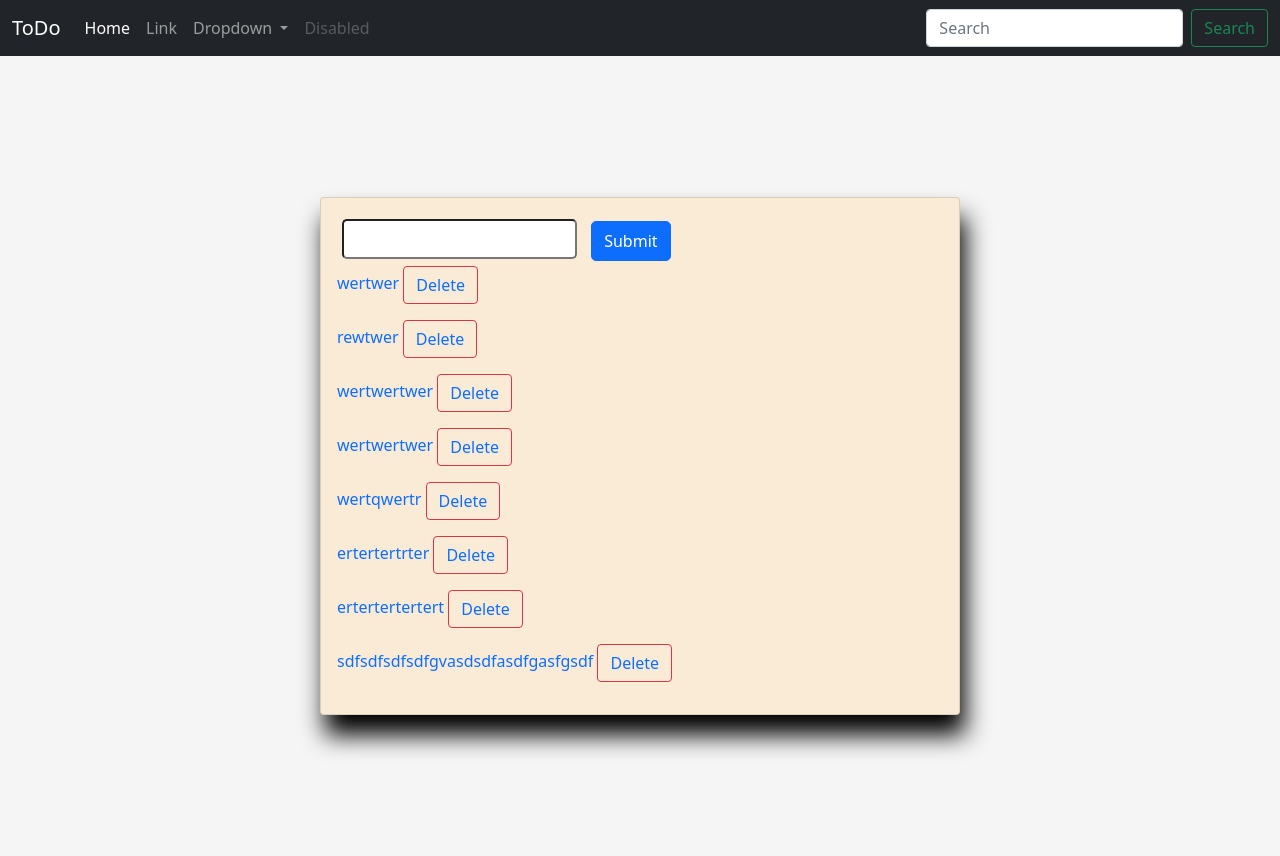
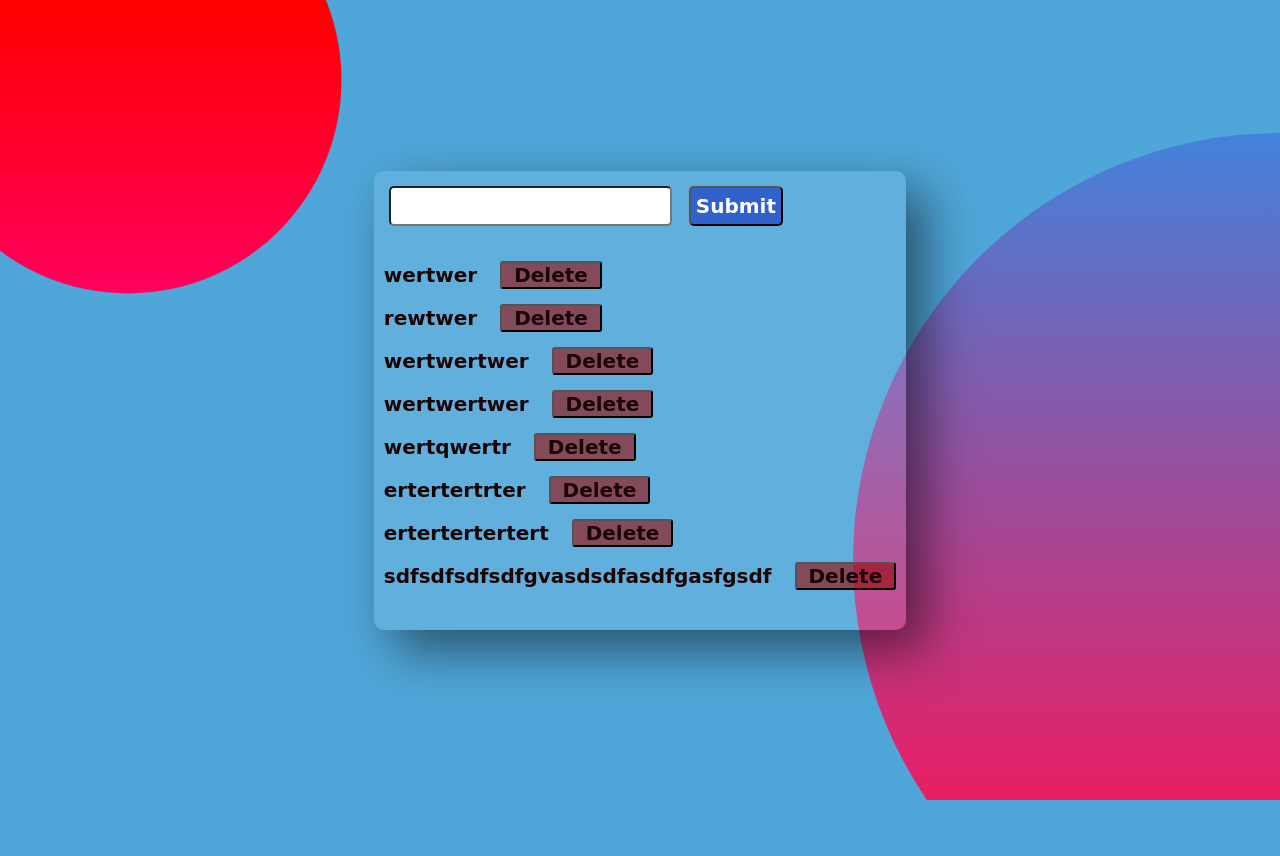
Before and after one commit to sunilRathod1998/todo_web, a Django app: template task/templates/tasks/list.html in a window 1280 px wide. After the commit the page ends 800 px from the top, so only its background shows below. Run offline with Django 3.2, Linux system fonts and the light colour scheme; the template is opened without the code that fills it: values that come from a table or form of the project are taken from there, others are empty; data comes from the database, SQL or seed files in the repository; both versions use the stored data as it was after the commit; form fields are guessed from the names that the template uses; some libraries are stand-ins or nearby versions.

Commit message:
css improved

```diff
--- a/task/static/css/style.css
+++ b/task/static/css/style.css
@@ -1,30 +1,89 @@
 *{
     padding: 0;
     margin: 0;
+    box-sizing: border-box;
+    font-family: Comic Sans MS;
+    font-size: 20px;
+    font-weight: bold;
 
 }
 
-.crd{
-    background-color: whitesmoke;
+body{
+    background-color: #4fa6d8;
     display: flex;
     justify-content: center;
     align-items: center;
     width: 100vw;
     height: 100vh;
 }
+body::before{
+    content:"";
+    position: absolute;
+    top: 0;
+    left: 0;
+    width: 100%;
+    height: 100%;
+    background: linear-gradient(#f00, #f0f);
+    clip-path: circle(20% at 10% 10%);
+}
+
+body::after{
+    content:"";
+    position: absolute;
+    top: 0;
+    left: 0;
+    width: 100%;
+    height: 100%;
+    background: linear-gradient(#2196f3, #e91e63);
+    clip-path: circle(40% at right 70%);
+}
+
 .card{
-    background-color: antiquewhite;
-    width: 200px;
-    box-shadow: 5px 20px 25px rgba(0,0,0, 10);
+    background: rgba(255,255,255,0.1);
+    /* width: 40vw; */
+    border-radius: 10px;
+    box-shadow: 20px 20px 50px rgba(0,0,0, .5);
+    padding: 10px;
+    z-index: 1;
 }
-.card input{
-    height: 40px;
+.content{
+    display: flex;
+    flex-direction: column;
+}
+.card_top input{
+    height: 2rem;
     border-radius: 5px;
     margin: 5px;
     }
-.tasks a {
+.task{
+    margin: 15px 0 ;
+    color: black;
+}
+.task a {
     text-decoration: none;
+    padding-right: 10px;
+
 }
-.tasks del{
-    color: red;
+.task a{
+    color: rgb(26, 4, 4);
 }
+.task .del{
+    background-color: rgb(153, 8, 8, .6);
+    margin-left:6px;
+    color: white;
+    padding: 0 2px;
+    border-radius: 3px;
+}
+.btn{
+    background-color: rgba(2, 20, 185, 0.5);
+    color: white;
+    padding: 0 5px;
+}
+.del:hover{
+    background-color: blueviolet;
+    color: white;
+
+
+}
+.del a:hover{
+    color: white;
--- a/task/templates/tasks/base.html
+++ b/task/templates/tasks/base.html
@@ -6,16 +6,14 @@
     <meta charset="utf-8">
     <meta name="viewport" content="width=device-width, initial-scale=1">
       {% load static %}
-    <!-- Bootstrap CSS -->
-    <!-- <link href="https://cdn.jsdelivr.net/npm/bootstrap@5.1.3/dist/css/bootstrap.min.css" rel="stylesheet" integrity="sha384-1BmE4kWBq78iYhFldvKuhfTAU6auU8tT94WrHftjDbrCEXSU1oBoqyl2QvZ6jIW3" crossorigin="anonymous"> -->
-    <link rel="stylesheet" href={% static "css\bootstrap.min.css" %}>
+
     <link rel="stylesheet" href={% static "css\style.css" %}>
     <title>Hello, world!</title>
   </head>
   <body>
 
 
-    <nav class="navbar navbar-expand-lg navbar-dark bg-dark">
+    {% comment %} <nav class="navbar navbar-expand-lg navbar-dark bg-dark">
         <div class="container-fluid">
           <a class="navbar-brand" href="#">ToDo</a>
           <button class="navbar-toggler" type="button" data-bs-toggle="collapse" data-bs-target="#navbarSupportedContent" aria-controls="navbarSupportedContent" aria-expanded="false" aria-label="Toggle navigation">
@@ -50,7 +48,7 @@
             </form>
           </div>
         </div>
-      </nav>
+      </nav> {% endcomment %}
 
 
     {% block list %}
@@ -60,15 +58,5 @@
 
     {% endblock update %}
 
-    <!-- Optional JavaScript; choose one of the two! -->
-
-    <!-- Option 1: Bootstrap Bundle with Popper -->
-    <script src="https://cdn.jsdelivr.net/npm/bootstrap@5.1.3/dist/js/bootstrap.bundle.min.js" integrity="sha384-ka7Sk0Gln4gmtz2MlQnikT1wXgYsOg+OMhuP+IlRH9sENBO0LRn5q+8nbTov4+1p" crossorigin="anonymous"></script>
-
-    <!-- Option 2: Separate Popper and Bootstrap JS -->
-    <!--
-    <script src="https://cdn.jsdelivr.net/npm/@popperjs/core@2.10.2/dist/umd/popper.min.js" integrity="sha384-7+zCNj/IqJ95wo16oMtfsKbZ9ccEh31eOz1HGyDuCQ6wgnyJNSYdrPa03rtR1zdB" crossorigin="anonymous"></script>
-    <script src="https://cdn.jsdelivr.net/npm/bootstrap@5.1.3/dist/js/bootstrap.min.js" integrity="sha384-QJHtvGhmr9XOIpI6YVutG+2QOK9T+ZnN4kzFN1RtK3zEFEIsxhlmWl5/YESvpZ13" crossorigin="anonymous"></script>
-    -->
   </body>
 </html>
--- a/task/templates/tasks/list.html
+++ b/task/templates/tasks/list.html
@@ -1,29 +1,33 @@
-
 {% extends 'tasks/base.html' %}
 
 {% block title %}home{% endblock title %}</title>
 {% block list %}
 
-<div class="crd">
+<div class="card">
 
-  <div class="card w-50">
-    <div class="card-body">
+  <div class="card_top">
     <form action="" method='POST'>
       {% csrf_token %}
       {{form.title}}
-            <input type="submit" class='btn btn-primary' name='create_task'>
+      <input type="submit" class='btn' name='create_task'>
     </form>
+    </div>
+    <div class="content">
       {% for task in tasks %}
-        <div class='tasks'>
+      <div class='task'>
         {% if task.complete %}
         <a href={% url 'update' task.id %}>
-            <div><p><button>{{ task }}</button class="btn btn-outline-danger del"> <a href= {% url 'delete' task.id %} >  Delete</a></span></p></a>
-
+            {{ task }}
+            <button class="del hovr"> <a href={% url 'delete' task.id %}>
+            Delete</a></button></a>
+        </div>
         {% else %}
-
+        <div class='task'>
         <a href={% url 'update' task.id %}>
-                <p>{{task}} <button class="btn btn-outline-danger del"><a href= {% url 'delete' task.id %} >  Delete</a></button></p></a>
-        {% endif %}</div>
+          {{task}} <button class="del"><a href={% url 'delete' task.id %}> Delete</a></button>
+        </a>
+      </div>
+        {% endif %}
       {% endfor %}
     </div>
 </div>
```
Also changed, not shown: db.sqlite3. Lines whose indentation alone changed are shown as unchanged.
